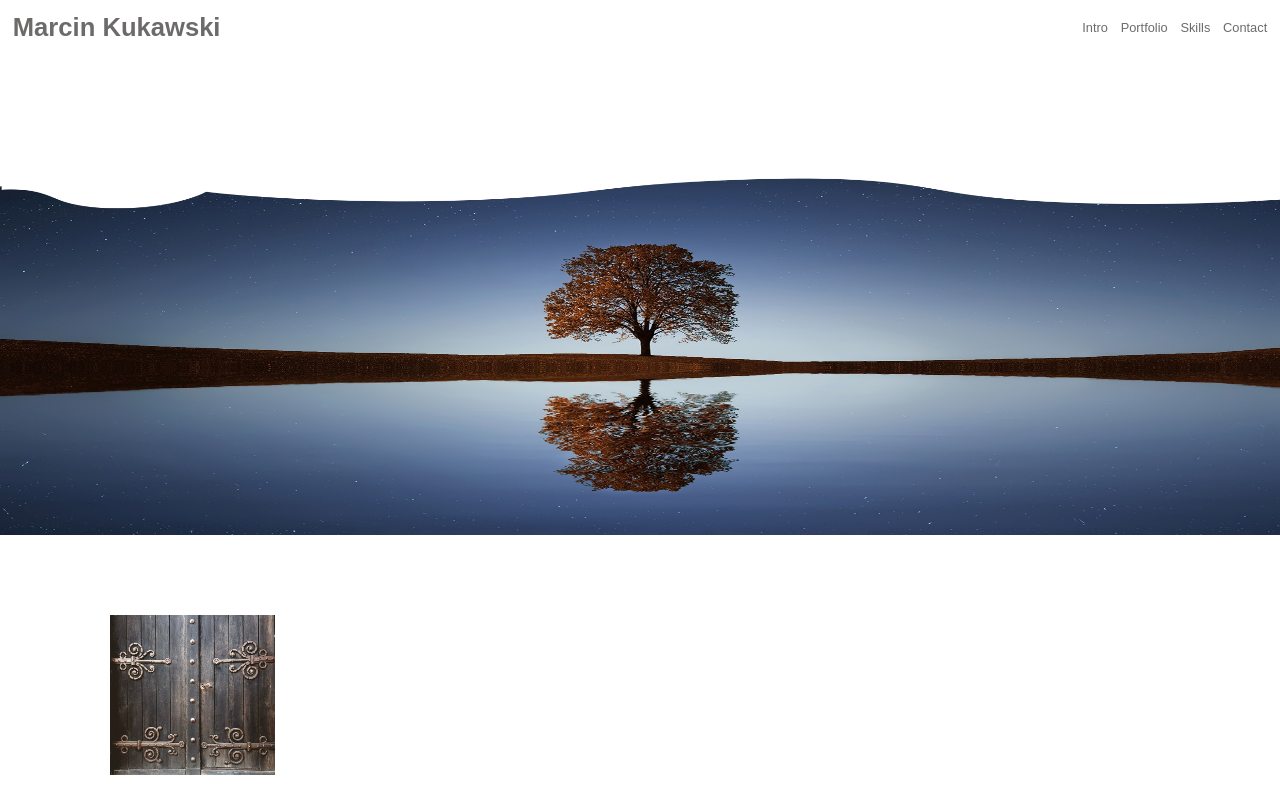
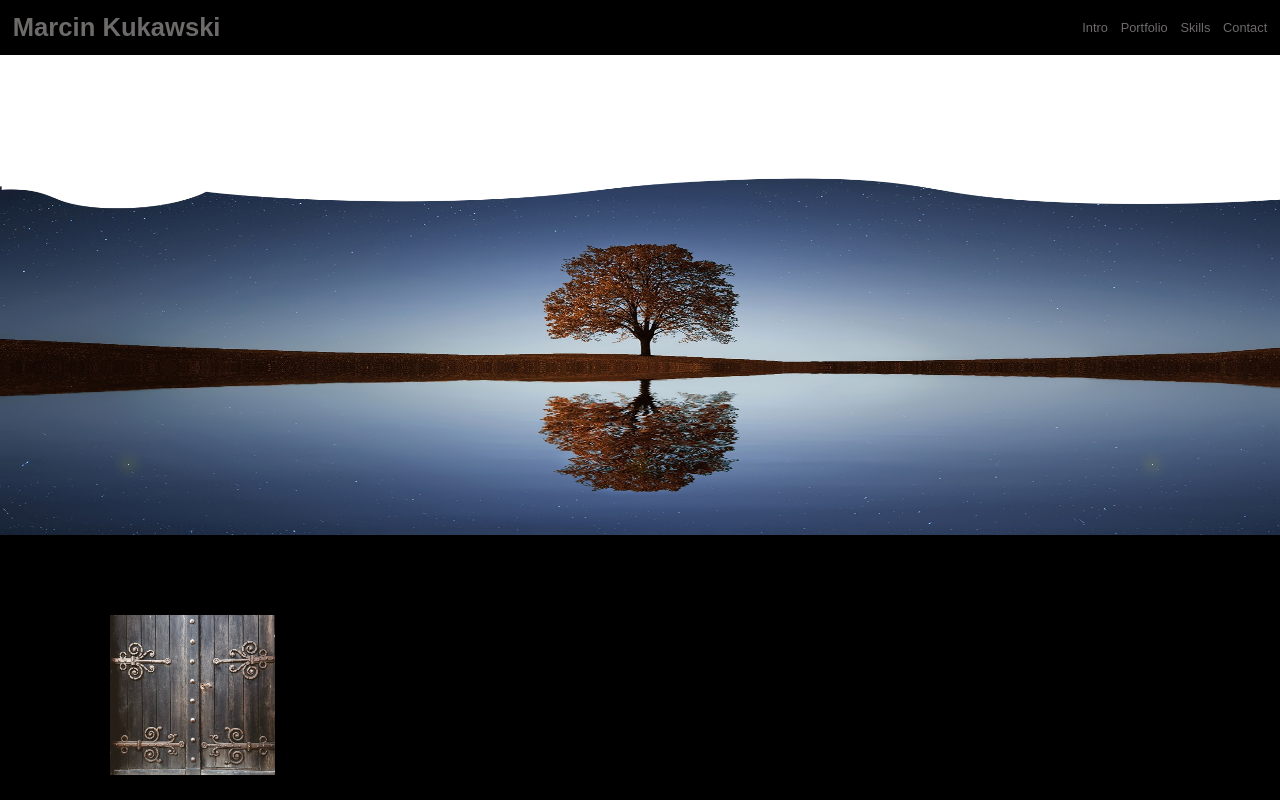
Before and after one commit to cookavsky/Portfolio, a PHP site: page / in a window 1280 px wide. Run offline with PHP 8.4, Linux system fonts and the light colour scheme.

Commit message:
Portfolio

```diff
--- a/css/style.css
+++ b/css/style.css
@@ -9,6 +9,7 @@ body
     font-size: 0.8rem;
     font-family: Arial, Helvetica, sans-serif;
     color: #6d6a6a;
+    background-color: black;
 }
 
 header
@@ -85,3 +86,35 @@ main
     background-size: contain;
     background-position: center;
 }
+
+.Star
+{
+    position:fixed;
+    background-color: white;
+    box-shadow: 0em 0em 1em 0.15em rgba(224, 224, 0, 1);
+    left: 10vw;
+    top: 58vh;
+    width: 0.1em;
+    height: 0.1em;
+    border-radius: 100%;
+    animation-name: ShowStars;
+    animation-timing-function: steps(3, end);
+    animation-iteration-count: infinite;
+}
+
+.Star-1
+{
+    animation-duration: 1s;
+}
+
+.Star-2
+{
+    animation-duration: 1s;
+    left: 50%;
+}
+
+.Star-3
+{
+    animation-duration: 1s;
+    left: 90%;
+}
--- a/index.html
+++ b/index.html
@@ -23,6 +23,9 @@
     <div class="Tree">
         <img class="ImgTree" src="img/tree.jpg" title="Reflection of a Tree in Water" />
         <img class="White" src="img/WhiteBlock.png" title="White Elipse" />
+        <div class="Star Star-1"></div>
+        <div class="Star Star-2"></div>
+        <div class="Star Star-3"></div>
     </div>
     <main>
         <article class="Intro">
--- a/js/script.js
+++ b/js/script.js
@@ -0,0 +1,9 @@
+const Stars = document.querySelectorAll(".Star");
+
+let RNum = "";
+
+let num = function() {
+    console.log(Math.floor(Math.random) * 53)
+}
+
+console.log(num());
```
Also changed, not shown: img/star.png (deleted).
